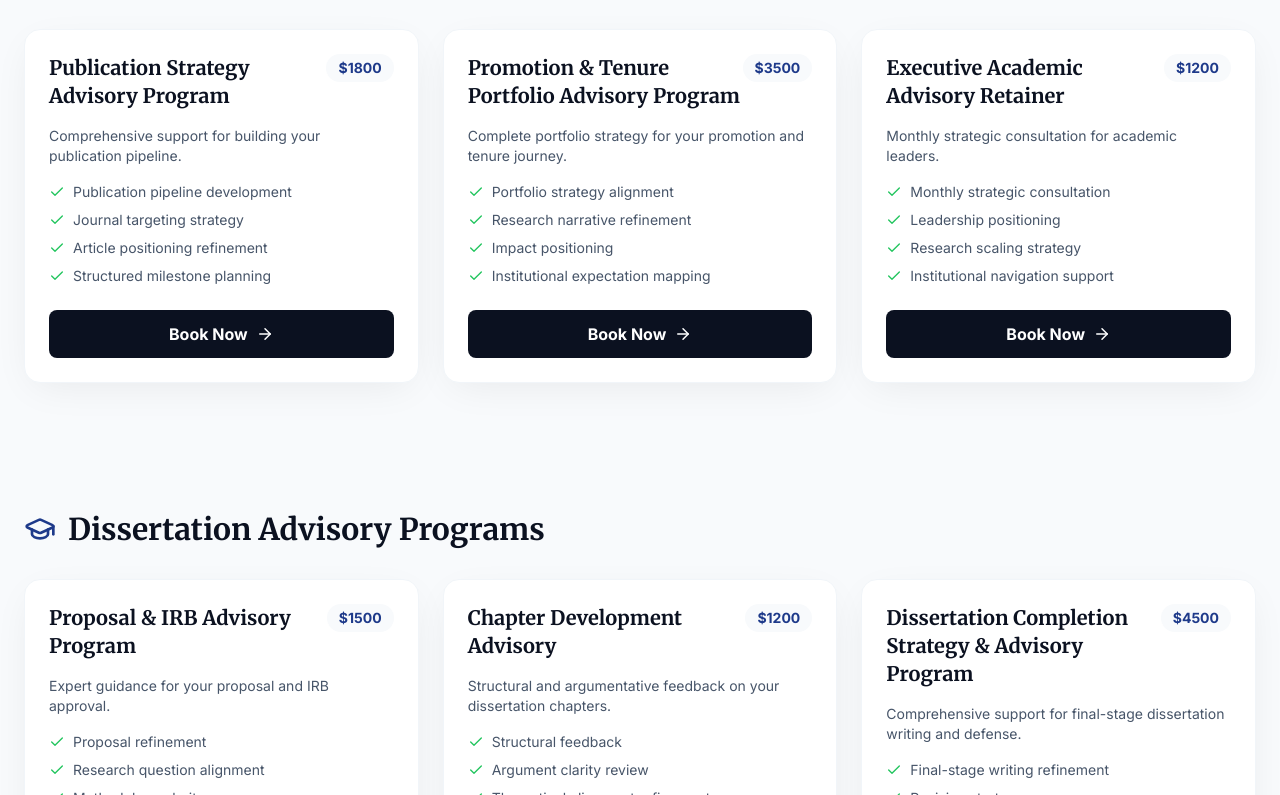
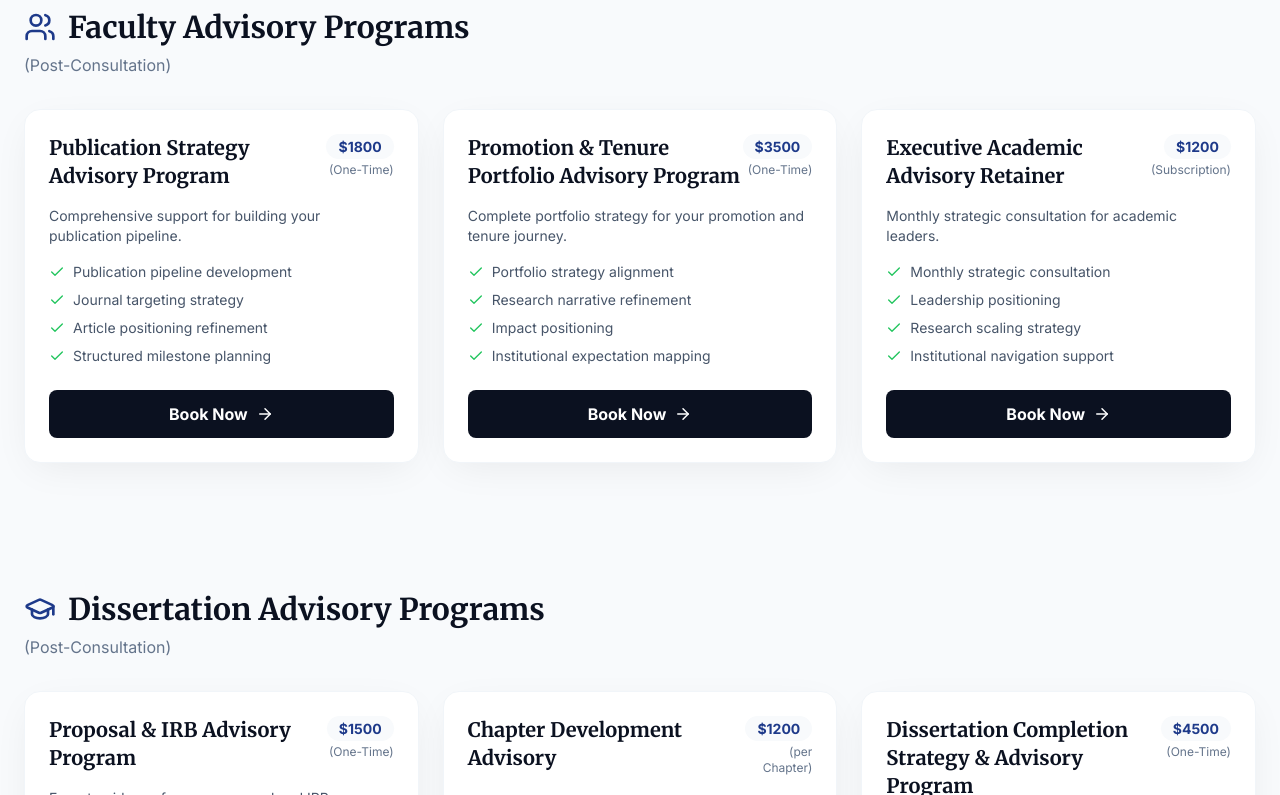
Before and after one commit to Faithmanex/drwilliamtriplett, a React (Vite) app: page /services/academic in a window 1280 px wide. Shown: the part 1065-1860 px from the top of the page. Built offline with nearby package versions, Linux system fonts and the light colour scheme.

Commit message:
Add price labels: One-Time, Subscription, per Chapter + category labels

```diff
--- a/components/AcademicServiceDetail.tsx
+++ b/components/AcademicServiceDetail.tsx
@@ -81,8 +81,8 @@ const AcademicServiceDetail: React.FC = () => {
               <span className="bg-green-100 text-green-800 text-2xl font-bold px-4 py-2 rounded-lg">
                 ${service.price}
               </span>
-              {service.price === 1200 && (
-                <span className="text-slate-500 ml-2">/ month</span>
+              {service.priceLabel && (
+                <span className="text-slate-500 ml-2">{service.priceLabel}</span>
               )}
             </div>
 
--- a/components/AcademicServices.tsx
+++ b/components/AcademicServices.tsx
@@ -16,9 +16,14 @@ const ServiceCard: React.FC<ServiceCardProps> = ({ service }) => {
     <div className="bg-white rounded-2xl p-6 shadow-card border border-slate-100 hover:border-brand-primary/20 transition-all duration-300 flex flex-col h-full">
       <div className="flex items-start justify-between mb-4">
         <h3 className="font-serif text-xl font-bold text-brand-dark">{service.title}</h3>
-        <span className="bg-brand-light text-brand-primary text-sm font-bold px-3 py-1 rounded-full">
-          ${service.price}
-        </span>
+        <div className="text-right">
+          <span className="bg-brand-light text-brand-primary text-sm font-bold px-3 py-1 rounded-full">
+            ${service.price}
+          </span>
+          {service.priceLabel && (
+            <span className="block text-xs text-slate-500 mt-1">{service.priceLabel}</span>
+          )}
+        </div>
       </div>
 
       {service.duration && (
@@ -57,12 +62,13 @@ const AcademicServices: React.FC = () => {
         </p>
       </div>
 
-      {/* One-On-One Sessions */}
+      {/* One-On-One Sessions (One-Time) */}
       <div className="max-w-7xl mx-auto px-6 py-16">
-        <div className="flex items-center gap-3 mb-8">
+        <div className="flex items-center gap-3 mb-2">
           <BookOpen className="w-8 h-8 text-brand-primary" />
           <h2 className="font-serif text-3xl font-bold text-brand-dark">One-On-One Sessions</h2>
         </div>
+        <p className="text-slate-500 mb-8">(One-Time)</p>
         <div className="grid grid-cols-1 md:grid-cols-2 gap-6">
           {oneOnOneServices.map((service) => (
             <ServiceCard key={service.id} service={service} />
@@ -70,12 +76,13 @@ const AcademicServices: React.FC = () => {
         </div>
       </div>
 
-      {/* Faculty Advisory Programs */}
+      {/* Faculty Advisory Programs (Post-Consultation) */}
       <div className="max-w-7xl mx-auto px-6 py-16">
-        <div className="flex items-center gap-3 mb-8">
+        <div className="flex items-center gap-3 mb-2">
           <Users className="w-8 h-8 text-brand-primary" />
           <h2 className="font-serif text-3xl font-bold text-brand-dark">Faculty Advisory Programs</h2>
         </div>
+        <p className="text-slate-500 mb-8">(Post-Consultation)</p>
         <div className="grid grid-cols-1 md:grid-cols-3 gap-6">
           {facultyAdvisoryServices.map((service) => (
             <ServiceCard key={service.id} service={service} />
@@ -83,12 +90,13 @@ const AcademicServices: React.FC = () => {
         </div>
       </div>
 
-      {/* Dissertation Advisory Programs */}
+      {/* Dissertation Advisory Programs (Post-Consultation) */}
       <div className="max-w-7xl mx-auto px-6 py-16 pb-24">
-        <div className="flex items-center gap-3 mb-8">
+        <div className="flex items-center gap-3 mb-2">
           <GraduationCap className="w-8 h-8 text-brand-primary" />
           <h2 className="font-serif text-3xl font-bold text-brand-dark">Dissertation Advisory Programs</h2>
         </div>
+        <p className="text-slate-500 mb-8">(Post-Consultation)</p>
         <div className="grid grid-cols-1 md:grid-cols-3 gap-6">
           {dissertationAdvisoryServices.map((service) => (
             <ServiceCard key={service.id} service={service} />
--- a/data/academicServices.ts
+++ b/data/academicServices.ts
@@ -17,6 +17,7 @@ export const academicServices: AcademicService[] = [
       'Written strategic roadmap'
     ],
     category: 'one-on-one',
+    priceLabel: '(One-Time)',
     stripePriceId: 'price_faculty_strategy'
   },
   {
@@ -34,9 +35,10 @@ export const academicServices: AcademicService[] = [
       'Defense preparation insight'
     ],
     category: 'one-on-one',
+    priceLabel: '(One-Time)',
     stripePriceId: 'price_dissertation_strategy'
   },
-  // Faculty Advisory Programs
+  // Faculty Advisory Programs (Post-Consultation)
   {
     id: 'publication-strategy',
     title: 'Publication Strategy Advisory Program',
@@ -50,6 +52,7 @@ export const academicServices: AcademicService[] = [
       'Structured milestone planning'
     ],
     category: 'faculty-advisory',
+    priceLabel: '(One-Time)',
     stripePriceId: 'price_publication_strategy'
   },
   {
@@ -65,6 +68,7 @@ export const academicServices: AcademicService[] = [
       'Institutional expectation mapping'
     ],
     category: 'faculty-advisory',
+    priceLabel: '(One-Time)',
     stripePriceId: 'price_promotion_tenure'
   },
   {
@@ -80,9 +84,10 @@ export const academicServices: AcademicService[] = [
       'Institutional navigation support'
     ],
     category: 'faculty-advisory',
+    priceLabel: '(Subscription)',
     stripePriceId: 'price_executive_academic'
   },
-  // Dissertation Advisory Programs
+  // Dissertation Advisory Programs (Post-Consultation)
   {
     id: 'proposal-irb',
     title: 'Proposal & IRB Advisory Program',
@@ -96,6 +101,7 @@ export const academicServices: AcademicService[] = [
       'IRB readiness review'
     ],
     category: 'dissertation-advisory',
+    priceLabel: '(One-Time)',
     stripePriceId: 'price_proposal_irb'
   },
   {
@@ -111,6 +117,7 @@ export const academicServices: AcademicService[] = [
       'Developmental guidance'
     ],
     category: 'dissertation-advisory',
+    priceLabel: '(per Chapter)',
     stripePriceId: 'price_chapter_development'
   },
   {
@@ -126,6 +133,7 @@ export const academicServices: AcademicService[] = [
       'Structured milestone accountability'
     ],
     category: 'dissertation-advisory',
+    priceLabel: '(One-Time)',
     stripePriceId: 'price_dissertation_completion'
   }
 ];
--- a/types.ts
+++ b/types.ts
@@ -45,5 +45,6 @@ export interface AcademicService {
   description: string;
   features: string[];
   category: 'one-on-one' | 'faculty-advisory' | 'dissertation-advisory';
+  priceLabel?: string; // e.g., "(One-Time)", "(Subscription)", "(per chapter)"
   stripePriceId?: string;
 }
```
